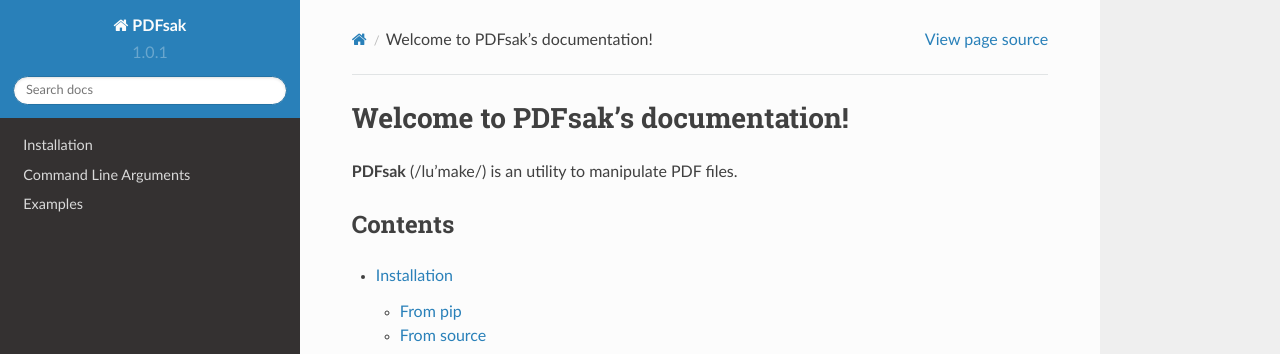
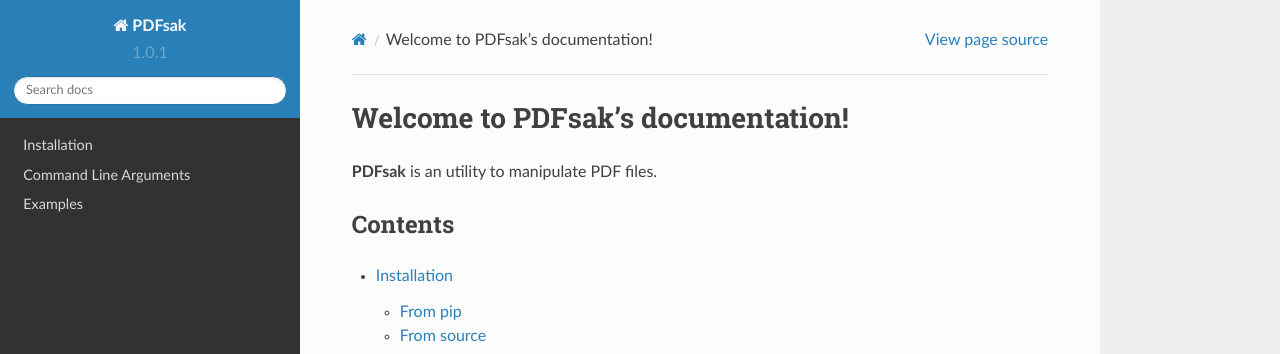
Before and after one commit to raffaem/pdfsak, a Sphinx documentation site: the page built from docs/source/index.rst, in a window 1280 px wide. Shown: the top 354 px of the page. Built offline with Sphinx 7.4.7 and the Read the Docs theme 2.0.0, drawn with Linux system fonts in a browser that asks for light colours.

```diff
--- a/docs/source/index.rst
+++ b/docs/source/index.rst
@@ -1,7 +1,7 @@
 Welcome to PDFsak's documentation!
 ===================================
 
-**PDFsak** (/lu'make/) is an utility to manipulate PDF files.
+**PDFsak** is an utility to manipulate PDF files.
 
 Contents
 --------
```
Also changed, not shown: README.md (+3 -1 lines).
